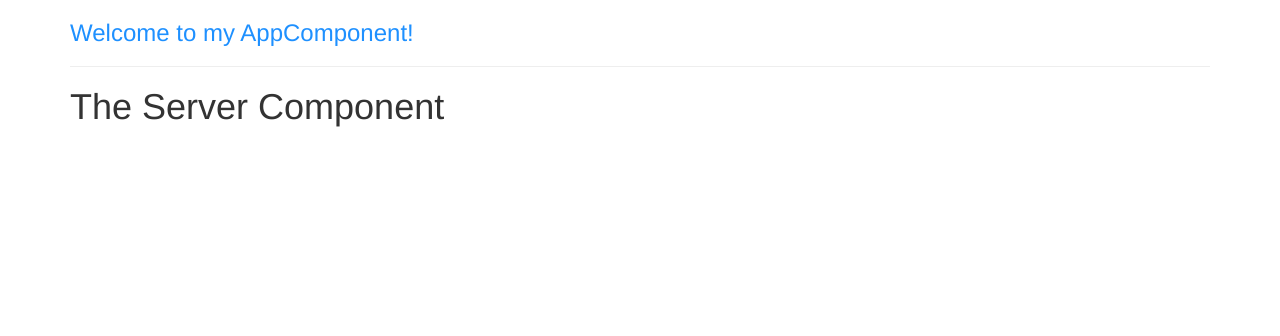
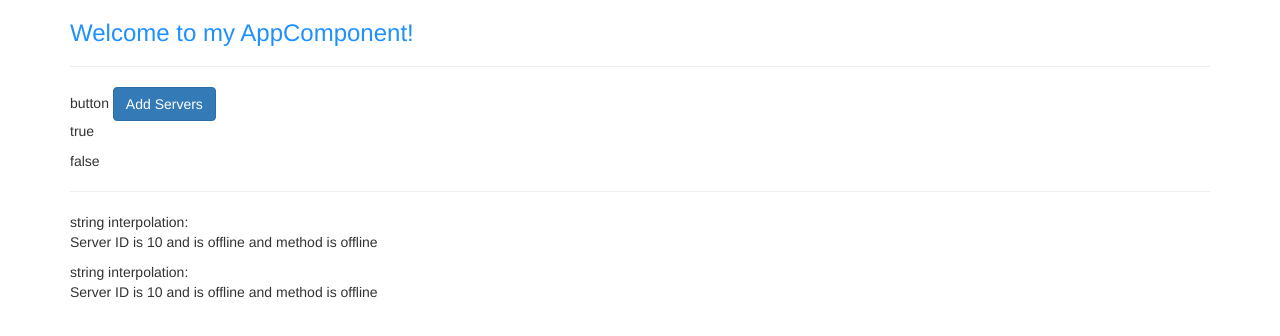
Before and after one commit to psanti93/angular-practice-v1, an Angular app in the folder my-first-app/: page / in a window 1280 px wide. Shown: the top 336 px of the page. Built offline with nearby package versions, Linux system fonts and the light colour scheme.

Commit message:
add examples of string interpolation and property binding

```diff
--- a/my-first-app/src/app/app.component.html
+++ b/my-first-app/src/app/app.component.html
@@ -4,9 +4,6 @@
       <h3>Welcome to my AppComponent!</h3>
       <hr>
       <app-servers></app-servers>
- <!--     <div app-servers></div>  example of using an attribute selector -->
- <!--     <div class="app-servers"></div>  example of using a class selector -->
-
     </div>
   </div>
 </div>
--- a/my-first-app/src/app/server/server.component.html
+++ b/my-first-app/src/app/server/server.component.html
@@ -1 +1,2 @@
-<h1>The Server Component</h1>
+string interpolation:
+<p>Server ID is {{serverId}} and is {{serverStatus}} and method is {{getServerStatus()}} </p>
--- a/my-first-app/src/app/server/server.component.ts
+++ b/my-first-app/src/app/server/server.component.ts
@@ -7,5 +7,10 @@ import { Component } from "@angular/core";
 
 
 export class ServerComponent {
-
+  serverId = 10;
+  serverStatus='offline'
+  // string interpolation using a function
+  getServerStatus(){
+    return this.serverStatus;
+  }
 }
--- a/my-first-app/src/app/servers/servers.component.html
+++ b/my-first-app/src/app/servers/servers.component.html
@@ -1,4 +1,7 @@
-
-app-server
+button
+<button class="btn btn-primary" [disabled]="!allowNewServer">Add Servers</button> <!-- [] is property binding binding to allowNewServer boolean field in servers components -->
+<p>{{allowNewServer}}</p> <!-- when you want to just print out use string introplation -->
+<p [innerText]="!allowNewServer"></p> <!-- if you want to update an html element or directive use property binding -->
+<hr>
 <app-server></app-server>
 <app-server></app-server>
--- a/my-first-app/src/app/servers/servers.component.ts
+++ b/my-first-app/src/app/servers/servers.component.ts
@@ -1,12 +1,17 @@
 import { Component } from '@angular/core';
 
 @Component({
-  selector: 'app-servers', // example of element selector
- // selector: '[app-servers]', // example of an attribute selector
- // selector: '.app-servers',
-  template: '<app-server></app-server>',
+  selector: 'app-servers',
+  templateUrl: './servers.component.html',
   styleUrls: ['./servers.component.css']
 })
 export class ServersComponent {
+  allowNewServer = false;
+
+  constructor() {
+    setTimeout(()=>{
+      this.allowNewServer = true;
+    }, 2000)
+  }
 
 }
```
